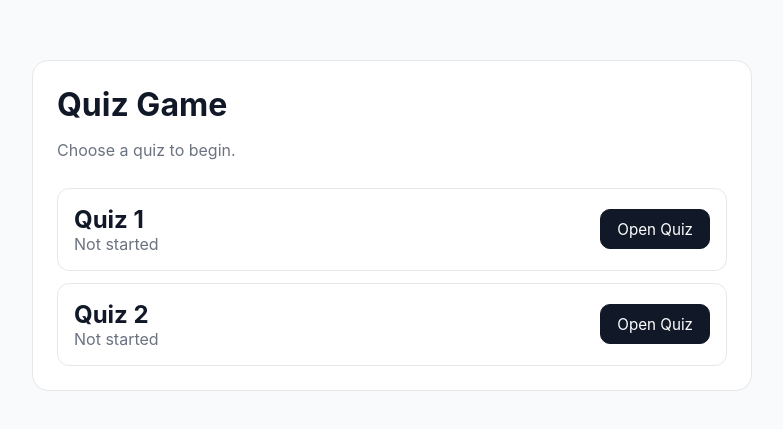
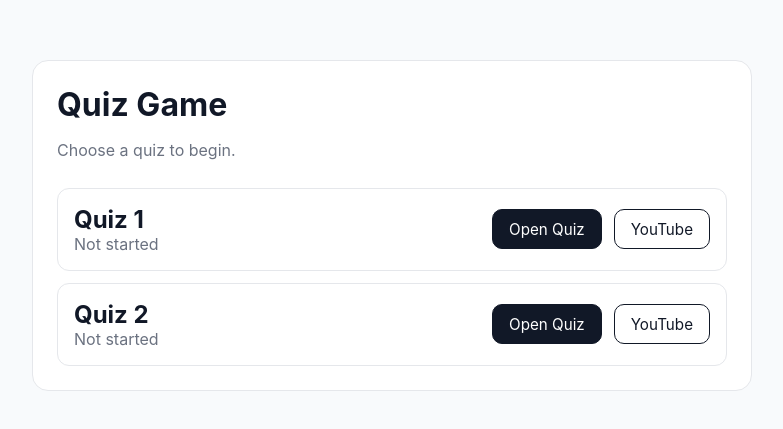
Before and after one commit to KaichenWang/trivia, a React (Vite) app: page / in a window 1280 px wide. Shown: the part 175-604 px from the top of the page, without its empty margins (248-1031 px from the left). Built offline with nearby package versions, Linux system fonts and the light colour scheme.

Commit message:
Add Youtube link

```diff
--- a/src/pages/HomePage.tsx
+++ b/src/pages/HomePage.tsx
@@ -23,9 +23,14 @@ function HomePage() {
                   <h2>{quiz.title}</h2>
                   <p className="muted">{status}</p>
                 </div>
-                <Link className="btn" to={`/quiz/${quiz.id}`}>
-                  Open Quiz
-                </Link>
+                <div className="actions">
+                  <Link className="btn" to={`/quiz/${quiz.id}`}>
+                    Open Quiz
+                  </Link>
+                  <Link className="btn secondary" target="_blank" to={`https://www.youtube.com/watch?v=${quiz.id}`}>
+                    YouTube
+                  </Link>
+                </div>
               </li>
             )
           })}
```
